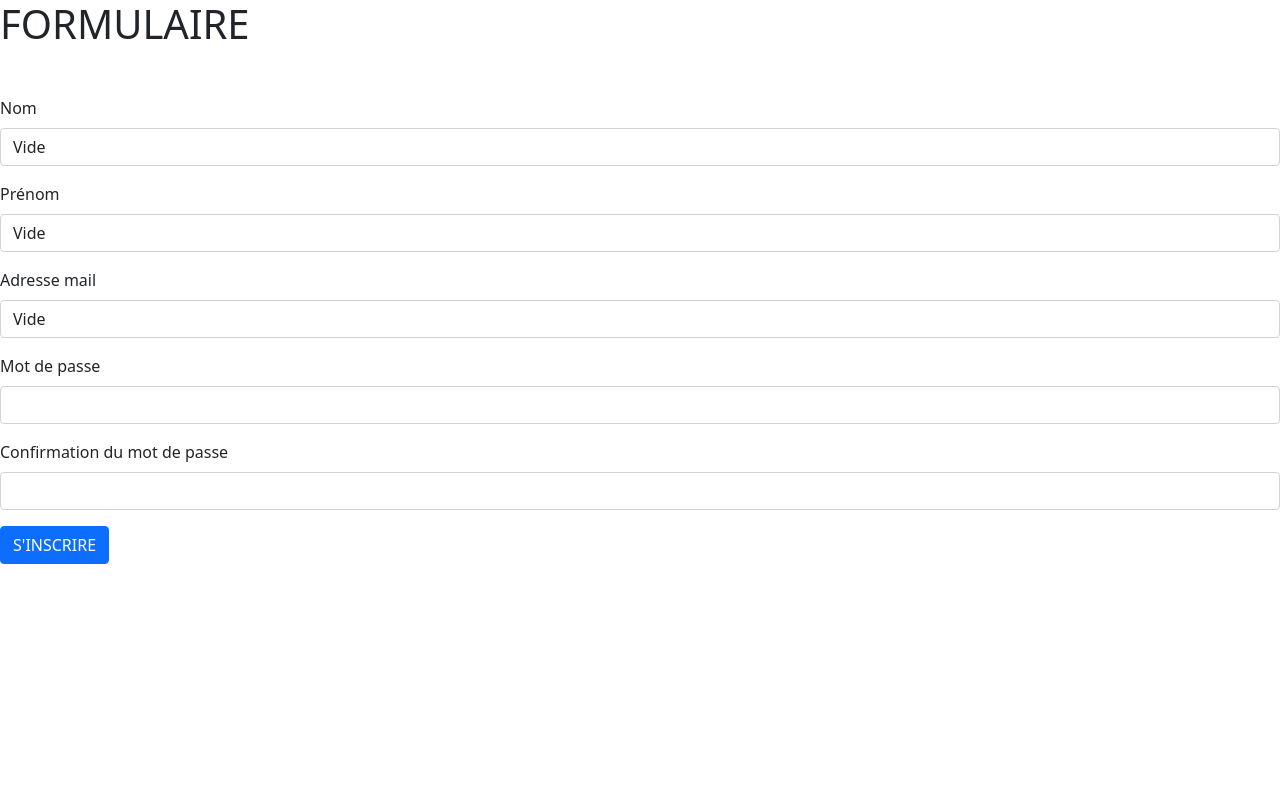
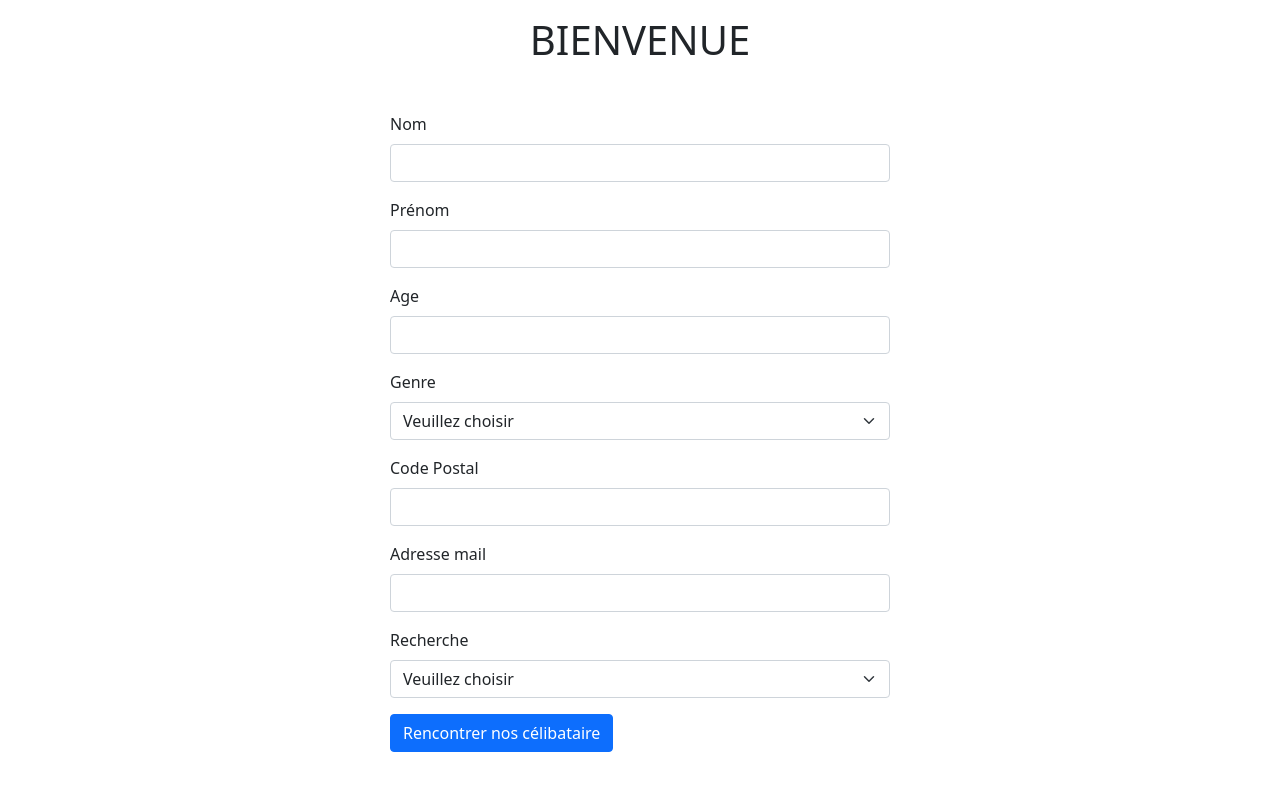
Before and after one commit to Hohnn/phpCookieMeet, a PHP site: page / in a window 1280 px wide. Run offline with PHP 8.4, Linux system fonts and the light colour scheme.

Commit message:
add formulaire && cookies

```diff
--- a/assets/style.css
+++ b/assets/style.css
@@ -0,0 +1,47 @@
+body {
+    display: flex;
+    justify-content: center;
+    align-items: center;
+    flex-direction: column;
+    position: relative;
+    margin: 0;
+    padding: 1rem;
+
+}
+
+.myForm {
+    width: 100%;
+    max-width: 500px;
+}
+
+.color {
+    position: absolute;
+    right: 0;
+    top: 0;
+    display: flex;
+    flex-direction: column;
+    align-items: center;
+    margin: 1rem;
+}
+
+td {
+    padding: 0.3rem;
+}
+
+textarea {
+    min-height: 100px !important;
+}
+
+.check {
+    font-size: 4rem;
+    color: rgb(10, 201, 10);
+}
+
+.btn i {
+    margin: 0 0.5rem;
+}
+
+.desc {
+    max-width: 400px;
+    text-align: center;
+}
--- a/index.php
+++ b/index.php
@@ -4,12 +4,6 @@ function isValid($pattern ,$subject){   //vérifie la regex puis renvoi vrai ou
         return true;
     } else {
         return false;
-    }
-}
-
-function isSame($value1, $value2){ //compart si les mdp sont identique
-    if ($value1 == $value2) {
-        return true;
     }
 }
 
@@ -23,10 +17,14 @@ function mailExist($element, $array){ //compart le mail avec les mails existant
 
 $name = htmlspecialchars($_POST['name'] ?? 'Vide');
 $firstname = htmlspecialchars($_POST['firstname'] ?? 'Vide') ;
+$age = htmlspecialchars($_POST['age'] ?? 'Vide') ;
+$gender = htmlspecialchars($_POST['gender'] ?? 'Vide') ;
+$zipCode = htmlspecialchars($_POST['zipCode'] ?? 'Vide') ;
 $email = htmlspecialchars($_POST['email'] ?? 'Vide') ;
-$password = $_POST['password'] ?? 'Vide' ;
-$confirm = $_POST['confirm'] ?? 'Vide' ;
+$searchGender = htmlspecialchars($_POST['searchGender'] ?? 'Vide') ;
 $regexName = "/^[a-z ,.'-]+$/i";
+$regexAge = "/^\d{1,2}$/";
+$regexZipCode = "/^\d{5}$/";
 $regexMail = "/[^@ \t\r\n]+@[^@ \t\r\n]+\.[^@ \t\r\n]+/";
 $regexPassword = "/^(?=.*?[A-Z])(?=.*?[a-z]).{5,}$/";
 $mailArray = ['julien@gmail.com', 'paul@gmail.com', 'habib@hotmail.fr'];
@@ -43,15 +41,15 @@ if (isset($_POST['submit'])) { //si submit est dans le post
         $count++;
         $classFirstname = 'is-invalid';
     }
-    if (!isSame($password, $confirm)) {
-        $errorPassword =  'Le mot de passe ne correspond pas';
+    if (!isValid($regexAge, $age)) {
+        $errorAge = 'Age incorrect, exemple : 25';
         $count++;
-        $classPassword = 'is-invalid';
+        $classAge = 'is-invalid';
     }
-    if (!isValid($regexPassword, $password)) {
-        $errorMdp = 'Mot de passe incorrect, exemple : 25KhjG';
+    if (!isValid($regexZipCode, $zipCode)) {
+        $errorZipCode = 'Code postal incorrect, exemple : 50310';
         $count++;
-        $classMdp = 'is-invalid';
+        $classZipCode = 'is-invalid';
     }
     if (!isValid($regexMail, $email)) {
         $errorMail = 'Mail incorrect, exemple : john@gmail.com';
@@ -63,10 +61,26 @@ if (isset($_POST['submit'])) { //si submit est dans le post
         $classMail = 'is-invalid';
     }
     if ($count == 0) { // le conteur est à 0
-        header("Location: welcome.php?name=$name&firstname=$firstname"); // change de page avec le bonne url pour récupéré en GET
-        exit(); // stop le script
+        header("Location: developpers.php?searchGender=$searchGender"); // change de page avec le bonne url pour récupéré en GET
     }
 }
+
+$pushToCookie = ['name', 'firstname', 'age', 'gender', 'zipCode', 'email', 'searchGender'];
+
+if (!empty($_POST)) {
+    foreach($pushToCookie as $key){
+        $value = $_POST[$key];
+        if (isset($value)) {
+            setcookie($key, $value, time() + 24 * 60 * 60);
+        }
+    }
+}
+
+if (isset($_COOKIE["name"])) {
+    header("Location: developpers.php?searchGender=$searchGender"); // change de page avec le bonne url pour récupéré en GET
+    exit(); // stop le script
+}
+
 ?>
 
 <!DOCTYPE html>
@@ -80,37 +94,54 @@ if (isset($_POST['submit'])) { //si submit est dans le post
     <title>Formulaire</title>
 </head>
 <body>
-    <h1 class="mb-5">FORMULAIRE</h1>
+    <h1 class="mb-5">BIENVENUE</h1>
     <div class="myForm">
-        <form action="developpers.php" method="post" novalidate>
+        <form action="index.php" method="post" novalidate>
         <div class="mb-3">
             <label for="name" class="form-label">Nom</label>
-            <input type="text" class="form-control <?= $className ?? '' ?>" id="name" name="name" required value="<?= $name ?? '';?>" > <!-- si il ya le name dans POSt affiche le sinon met rien -->
+            <input type="text" class="form-control <?= $className ?? '' ?>" id="name" name="name" required value="<?= $_POST['name'] ?? '';?>" > <!-- si il ya le name dans POSt affiche le sinon met rien -->
             <div id="emailHelp" class="form-text"><?= $errorName ?? '' ?></div> <!-- affiche le message d'erreur -->
         </div>
         <div class="mb-3">
             <label for="firstname" class="form-label">Prénom</label>
-            <input type="text" class="form-control <?= $classFirstname ?? '' ?>" id="firstname" name="firstname" required value="<?= $firstname ?? '';?>">
+            <input type="text" class="form-control <?= $classFirstname ?? '' ?>" id="firstname" name="firstname" required value="<?= $_POST['firstname'] ?? '';?>">
             <div id="emailHelp" class="form-text"><?= $errorFirstname ?? '' ?></div>
         </div>
         <div class="mb-3">
+            <label for="age" class="form-label">Age</label>
+            <input type="number" class="form-control <?= $classAge ?? '' ?>" id="age" name="age" required value="<?= $_POST['age'] ?? '';?>">
+            <div id="emailHelp" class="form-text"><?= $errorAge ?? '' ?></div>
+        </div>
+        <div class="mb-3">
+            <label for="gender" class="form-label">Genre</label>
+            <select id="gender" class="form-select <?= $classGender ?? '' ?>" name="gender" required>
+                <option selected disabled>Veuillez choisir</option>
+                <option>Homme</option>
+                <option>Femme</option>
+            </select>
+            <div id="emailHelp" class="form-text"><?= $errorGender ?? '' ?></div>
+        </div>
+        <div class="mb-3">
+            <label for="zipCode" class="form-label">Code Postal</label>
+            <input type="text" class="form-control <?= $classZipCode ?? '' ?>" id="zipCode" name="zipCode" aria-describedby="emailHelp" required value="<?= $_POST['zipCode'] ?? '';?>">
+            <div id="emailHelp" class="form-text"><?= $errorZipCode ?? '' ?></div>
+        </div>
+        <div class="mb-3">
             <label for="email" class="form-label">Adresse mail</label>
-            <input type="email" class="form-control <?= $classMail ?? '' ?>" id="email" name="email" aria-describedby="emailHelp" required value="<?= $email ?? '';?>">
+            <input type="email" class="form-control <?= $classMail ?? '' ?>" id="email" name="email" aria-describedby="emailHelp" required value="<?= $_POST['email'] ?? '';?>">
             <div id="emailHelp" class="form-text"><?= $errorMail ?? '' ?></div>
         </div>
         <div class="mb-3">
-            <label for="password" class="form-label">Mot de passe</label>
-            <input type="password" class="form-control <?= $classMdp ?? '' ?>" id="password" name="password" required>
-            <div id="emailHelp" class="form-text"><?= $errorMdp ?? '' ?></div>
+            <label for="searchGender" class="form-label">Recherche</label>
+            <select id="searchGender" class="form-select <?= $classSearchGender ?? '' ?>" name="searchGender" required>
+                <option selected disabled>Veuillez choisir</option>
+                <option>Homme</option>
+                <option>Femme</option>
+            </select>
+            <div id="emailHelp" class="form-text"><?= $errorSearchGender ?? '' ?></div>
         </div>
-        <div class="mb-3">
-            <label for="confirm" class="form-label">Confirmation du mot de passe</label>
-            <input type="password" class="form-control <?= $classPassword ?? '' ?>" id="password2" name="confirm" required>
-            <div id="emailHelp" class="form-text"><?= $errorPassword ?? '' ?></div>
-        </div>
-        <button type="submit" class="btn btn-primary" id="btn" name="submit">S'INSCRIRE</button>
+        <button type="submit" class="btn btn-primary" id="btn" name="submit">Rencontrer nos célibataire</button>
         </form>
     </div>
-
 </body>
 </html>
```
